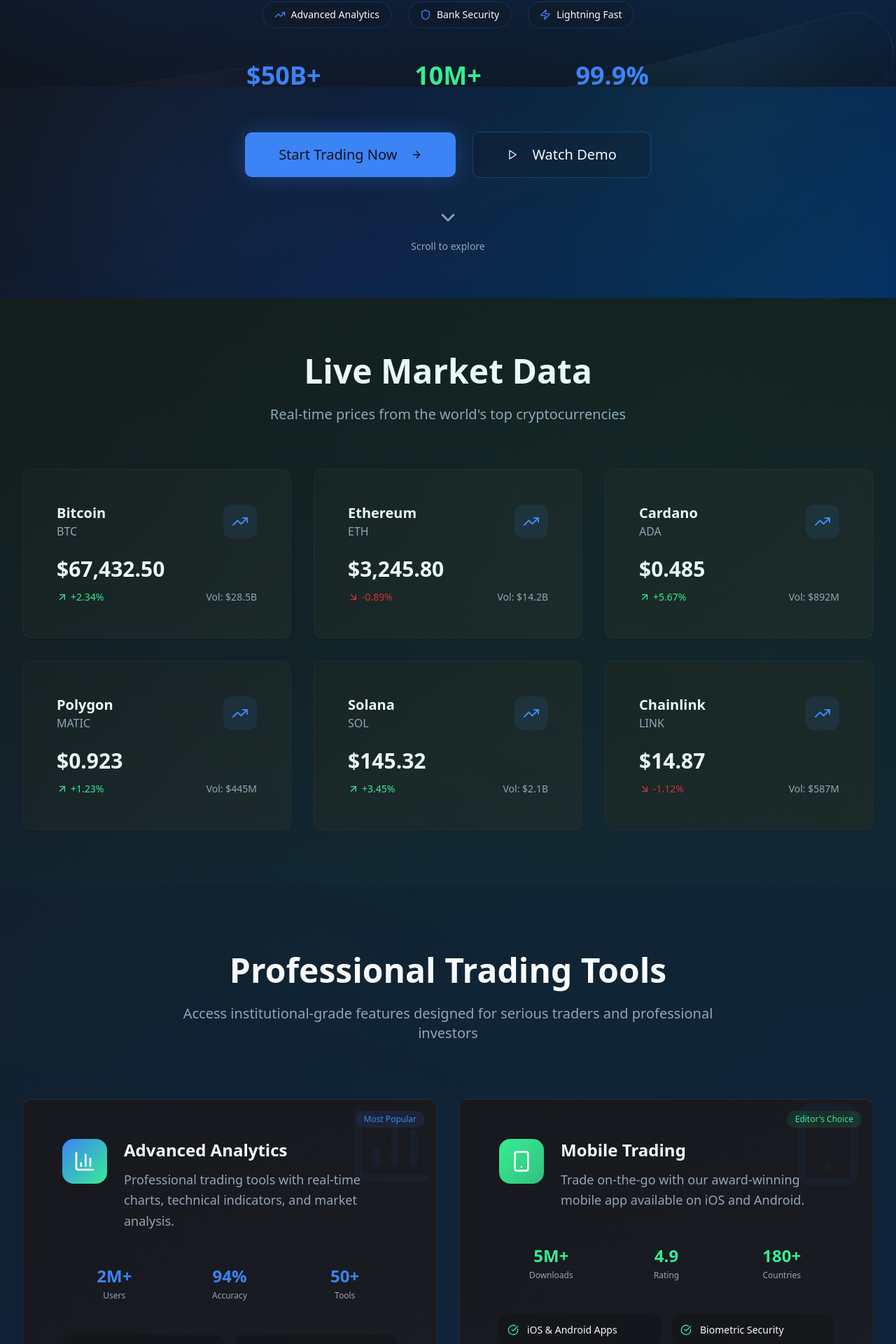
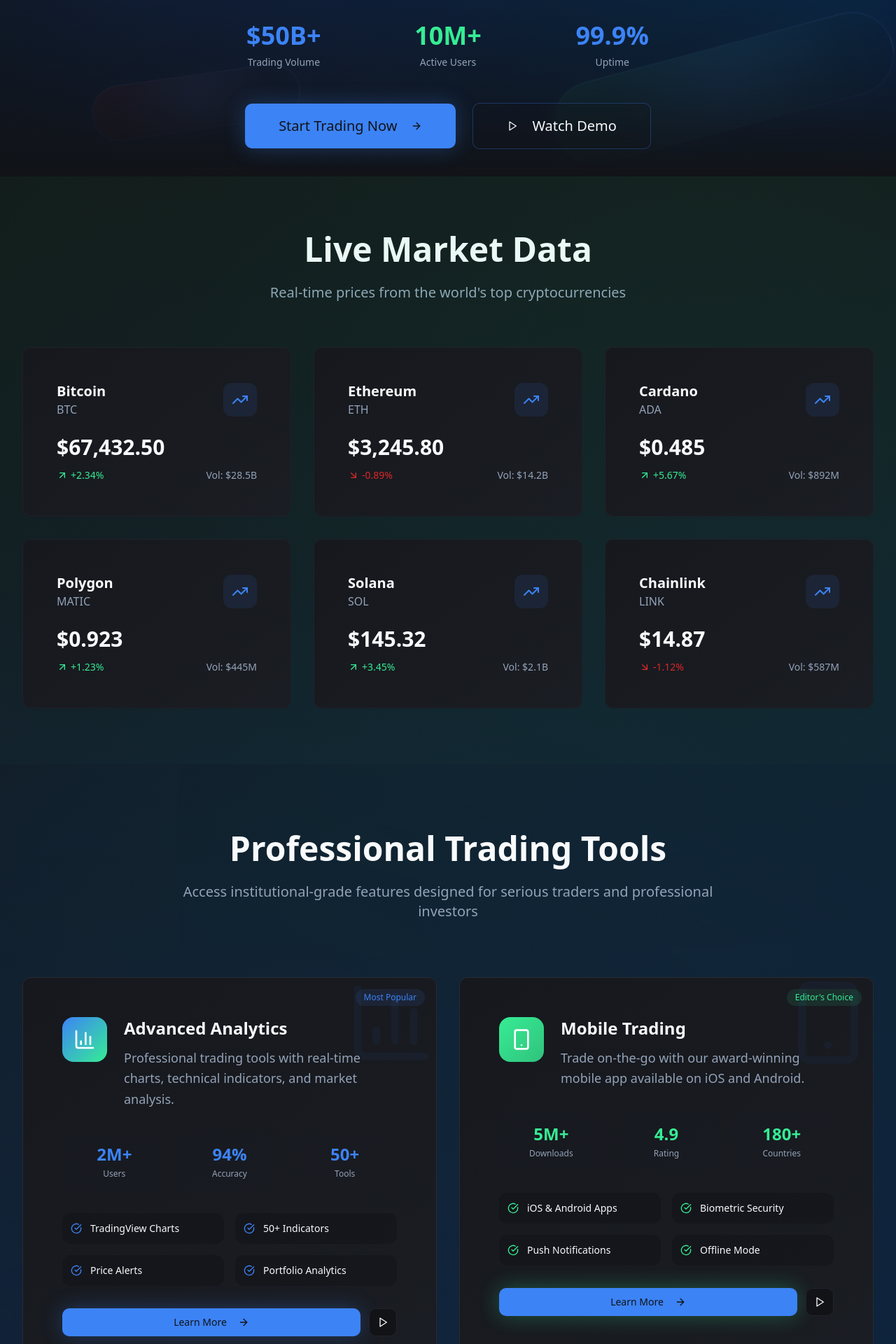
Before and after one commit to manishjan1811/trade-flow-universe, a React (Vite) app: page / in a window 1280 px wide. Shown: the part 613-2533 px from the top of the page at 70% size. Built offline with nearby package versions, Linux system fonts and the light colour scheme.

Commit message:
Refactor: Integrate sections into hero, add animations
Integrate "Start Trading Now" and "Watch Demo" options into the hero section. Add animated hover effects to "Live Market Data" and "Professional Trading Tools" cards. Enhance "Popular Trading Pairs" with effects and animations.

```diff
--- a/src/components/ui/crypto-hero.tsx
+++ b/src/components/ui/crypto-hero.tsx
@@ -1,9 +1,11 @@
 "use client";
 
 import { motion, useMotionValue, useTransform, animate } from "framer-motion";
-import { Circle, TrendingUp, Shield, Zap } from "lucide-react";
+import { Circle, TrendingUp, Shield, Zap, ArrowRight, Play } from "lucide-react";
 import { useEffect, useState } from "react";
 import { cn } from "@/lib/utils";
+import { Button } from "@/components/ui/button";
+import { Link } from "react-router-dom";
 
 function CryptoShape({
     className,
@@ -241,6 +243,26 @@ function CryptoHeroGeometric({
                             <div className="text-sm text-muted-foreground">Uptime</div>
                         </div>
                     </motion.div>
+
+                    {/* Action Buttons - Integrated in Hero */}
+                    <motion.div
+                        variants={fadeUpVariants}
+                        initial="hidden"
+                        animate="visible"
+                        transition={{ delay: 1.2 }}
+                        className="flex flex-col sm:flex-row gap-6 justify-center items-center mt-12"
+                    >
+                        <Link to="/register">
+                            <Button size="lg" className="btn-crypto text-xl px-12 py-8 crypto-glow hover:scale-110 transition-bounce group backdrop-blur-sm">
+                                <span className="group-hover:animate-pulse">Start Trading Now</span>
+                                <ArrowRight className="ml-3 w-6 h-6 group-hover:translate-x-1 transition-transform" />
+                            </Button>
+                        </Link>
+                        <Button size="lg" variant="outline" className="text-xl px-12 py-8 hover:scale-105 transition-bounce border-primary/30 hover:border-primary group backdrop-blur-sm bg-card/20">
+                            <Play className="mr-3 w-6 h-6 group-hover:scale-110 transition-transform" />
+                            Watch Demo
+                        </Button>
+                    </motion.div>
                 </div>
             </div>
 
--- a/src/index.css
+++ b/src/index.css
@@ -162,4 +162,29 @@
     @apply bg-accent text-accent-foreground hover:bg-accent/90 transition-smooth;
     box-shadow: var(--glow-success);
   }
+
+  /* Enhanced animations */
+  @keyframes slideUp {
+    from {
+      opacity: 0;
+      transform: translateY(30px);
+    }
+    to {
+      opacity: 1;
+      transform: translateY(0);
+    }
+  }
+
+  @keyframes float {
+    0%, 100% {
+      transform: translateY(0px);
+    }
+    50% {
+      transform: translateY(-10px);
+    }
+  }
+
+  .animate-float {
+    animation: float 3s ease-in-out infinite;
+  }
 }
--- a/src/pages/Home.tsx
+++ b/src/pages/Home.tsx
@@ -121,34 +121,7 @@ export default function Home() {
       {/* New Geometric Animated Hero Section */}
       <CryptoHeroGeometric />
 
-      {/* Action Buttons Section - Integrated with Hero */}
-      <section className="py-16 crypto-bg relative -mt-32 z-20">
-        {/* Background gradient overlay to match hero */}
-        <div className="absolute inset-0 bg-gradient-to-br from-primary/[0.02] via-transparent to-accent/[0.02]" />
-
-        <div className="max-w-7xl mx-auto px-4 sm:px-6 lg:px-8 text-center relative z-10">
-          <div className="flex flex-col sm:flex-row gap-6 justify-center items-center mb-12">
-            <Link to="/register">
-              <Button size="lg" className="btn-crypto text-xl px-12 py-8 crypto-glow hover:scale-110 transition-bounce group backdrop-blur-sm">
-                <span className="group-hover:animate-pulse">Start Trading Now</span>
-                <ArrowRight className="ml-3 w-6 h-6 group-hover:translate-x-1 transition-transform" />
-              </Button>
-            </Link>
-            <Button size="lg" variant="outline" className="text-xl px-12 py-8 hover:scale-105 transition-bounce border-primary/30 hover:border-primary group backdrop-blur-sm bg-card/20">
-              <Play className="mr-3 w-6 h-6 group-hover:scale-110 transition-transform" />
-              Watch Demo
-            </Button>
-          </div>
-
-          {/* Scroll Indicator */}
-          <div className="animate-bounce">
-            <ChevronDown className="w-8 h-8 mx-auto text-muted-foreground" />
-          </div>
-          <p className="text-sm text-muted-foreground mt-2">Scroll to explore</p>
-        </div>
-      </section>
-
-      {/* Live Market Data with Animations */}
+      {/* Live Market Data with Enhanced Animations */}
       <section className="py-20 bg-gradient-to-b from-background to-card/30">
         <div className="max-w-7xl mx-auto px-4 sm:px-6 lg:px-8">
           <div className="text-center mb-16">
@@ -161,29 +134,38 @@ export default function Home() {
             {cryptoStats.map((crypto, index) => (
               <Card
                 key={crypto.symbol}
-                className="crypto-card border-border/50 hover:border-primary/50 transition-smooth hover:scale-105 group"
-                style={{ animationDelay: `${index * 100}ms` }}
+                className="crypto-card border-border/50 hover:border-primary/70 transition-all duration-300 hover:scale-[1.02] hover:shadow-2xl hover:shadow-primary/20 group cursor-pointer transform-gpu"
+                style={{
+                  animationDelay: `${index * 150}ms`,
+                  animation: 'slideUp 0.6s ease-out forwards'
+                }}
               >
-                <div className="p-6">
-                  <div className="flex items-center justify-between mb-6">
+                <div className="p-6 relative overflow-hidden">
+                  {/* Background glow effect */}
+                  <div className="absolute inset-0 bg-gradient-to-br from-primary/5 via-transparent to-accent/5 opacity-0 group-hover:opacity-100 transition-opacity duration-300" />
+
+                  <div className="flex items-center justify-between mb-6 relative z-10">
                     <div>
-                      <h3 className="text-xl font-bold text-foreground">{crypto.name}</h3>
+                      <h3 className="text-xl font-bold text-foreground group-hover:text-primary transition-colors duration-300">{crypto.name}</h3>
                       <p className="text-muted-foreground">{crypto.symbol}</p>
                     </div>
-                    <div className="w-12 h-12 bg-primary/10 rounded-xl flex items-center justify-center group-hover:crypto-glow transition-smooth">
-                      <TrendingUp className="w-6 h-6 text-primary" />
+                    <div className="w-12 h-12 bg-primary/10 rounded-xl flex items-center justify-center group-hover:bg-primary/20 group-hover:scale-110 transition-all duration-300">
+                      <TrendingUp className="w-6 h-6 text-primary group-hover:rotate-12 transition-transform duration-300" />
                     </div>
                   </div>
-                  <div className="space-y-3">
-                    <p className="text-3xl font-bold text-foreground">{crypto.price}</p>
+                  <div className="space-y-3 relative z-10">
+                    <p className="text-3xl font-bold text-foreground group-hover:scale-105 transition-transform duration-300">{crypto.price}</p>
                     <div className="flex items-center justify-between">
-                      <span className={`flex items-center text-sm font-medium ${crypto.positive ? 'price-up' : 'price-down'}`}>
-                        {crypto.positive ? <ArrowUpRight className="w-4 h-4 mr-1" /> : <ArrowDownRight className="w-4 h-4 mr-1" />}
+                      <span className={`flex items-center text-sm font-medium transition-all duration-300 ${crypto.positive ? 'price-up' : 'price-down'} group-hover:scale-105`}>
+                        {crypto.positive ? <ArrowUpRight className="w-4 h-4 mr-1 group-hover:translate-x-0.5 group-hover:-translate-y-0.5 transition-transform duration-300" /> : <ArrowDownRight className="w-4 h-4 mr-1 group-hover:translate-x-0.5 group-hover:translate-y-0.5 transition-transform duration-300" />}
                         {crypto.change}
                       </span>
-                      <span className="text-sm text-muted-foreground">Vol: {crypto.volume}</span>
+                      <span className="text-sm text-muted-foreground group-hover:text-foreground transition-colors duration-300">Vol: {crypto.volume}</span>
                     </div>
                   </div>
+
+                  {/* Animated border gradient */}
+                  <div className="absolute inset-0 rounded-lg bg-gradient-to-r from-primary via-accent to-primary opacity-0 group-hover:opacity-20 transition-opacity duration-300 -z-10" />
                 </div>
               </Card>
             ))}
@@ -211,8 +193,11 @@ export default function Home() {
               return (
                 <Card
                   key={feature.title}
-                  className="crypto-card hover:border-primary/50 transition-smooth hover:scale-102 group relative overflow-hidden"
-                  style={{ animationDelay: `${index * 150}ms` }}
+                  className="crypto-card hover:border-primary/70 transition-all duration-300 hover:scale-[1.02] hover:shadow-2xl hover:shadow-primary/20 group relative overflow-hidden cursor-pointer transform-gpu"
+                  style={{
+                    animationDelay: `${index * 150}ms`,
+                    animation: 'slideUp 0.6s ease-out forwards'
+                  }}
                 >
                   {/* Badge */}
                   <div className="absolute top-4 right-4 z-10">
@@ -334,16 +319,19 @@ export default function Home() {
         </div>
       </section>
 
-      {/* Trading Pairs Section */}
+      {/* Enhanced Trading Pairs Section */}
       <section className="py-20">
         <div className="max-w-7xl mx-auto px-4 sm:px-6 lg:px-8">
           <div className="text-center mb-16">
             <h2 className="text-4xl font-bold text-foreground mb-6">Popular Trading Pairs</h2>
             <p className="text-xl text-muted-foreground">Trade the most liquid cryptocurrency pairs</p>
           </div>
-          <Card className="crypto-card overflow-hidden">
-            <div className="p-8">
-              <div className="overflow-x-auto">
+          <Card className="crypto-card overflow-hidden hover:border-primary/50 transition-all duration-500 hover:shadow-2xl hover:shadow-primary/10 group">
+            <div className="p-8 relative">
+              {/* Background gradient effect */}
+              <div className="absolute inset-0 bg-gradient-to-br from-primary/[0.02] via-transparent to-accent/[0.02] opacity-0 group-hover:opacity-100 transition-opacity duration-500" />
+
+              <div className="overflow-x-auto relative z-10">
                 <table className="w-full">
                   <thead>
                     <tr className="border-b border-border">
@@ -358,23 +346,33 @@ export default function Home() {
                     {tradingPairs.map((pair, index) => (
                       <tr
                         key={pair.pair}
-                        className="border-b border-border/50 hover:bg-muted/20 transition-smooth"
-                        style={{ animationDelay: `${index * 100}ms` }}
+                        className="border-b border-border/50 hover:bg-muted/20 transition-all duration-300 hover:scale-[1.01] cursor-pointer group/row"
+                        style={{
+                          animationDelay: `${index * 150}ms`,
+                          animation: 'slideUp 0.6s ease-out forwards'
+                        }}
                       >
                         <td className="py-6">
-                          <span className="font-semibold text-foreground text-lg">{pair.pair}</span>
+                          <div className="flex items-center space-x-3">
+                            <div className="w-8 h-8 bg-primary/10 rounded-full flex items-center justify-center group-hover/row:bg-primary/20 transition-all duration-300">
+                              <span className="text-primary font-semibold text-xs">{pair.pair.split('/')[0]}</span>
+                            </div>
+                            <span className="font-semibold text-foreground text-lg group-hover/row:text-primary transition-colors duration-300">{pair.pair}</span>
+                          </div>
                         </td>
                         <td className="text-right py-6">
-                          <span className="font-medium text-foreground">${pair.price}</span>
+                          <span className="font-medium text-foreground group-hover/row:scale-105 transition-transform duration-300 inline-block">${pair.price}</span>
                         </td>
                         <td className="text-right py-6">
-                          <span className="price-up font-medium">+{pair.change}%</span>
+                          <span className="price-up font-medium group-hover/row:scale-105 transition-transform duration-300 inline-block">+{pair.change}%</span>
                         </td>
                         <td className="text-right py-6">
-                          <span className="text-muted-foreground">${pair.volume}</span>
+                          <span className="text-muted-foreground group-hover/row:text-foreground transition-colors duration-300">${pair.volume}</span>
                         </td>
                         <td className="text-center py-6">
-                          <Button size="sm" className="btn-crypto">Trade</Button>
+                          <Button size="sm" className="btn-crypto hover:scale-110 transition-transform duration-300">
+                            Trade
+                          </Button>
                         </td>
                       </tr>
                     ))}
```
